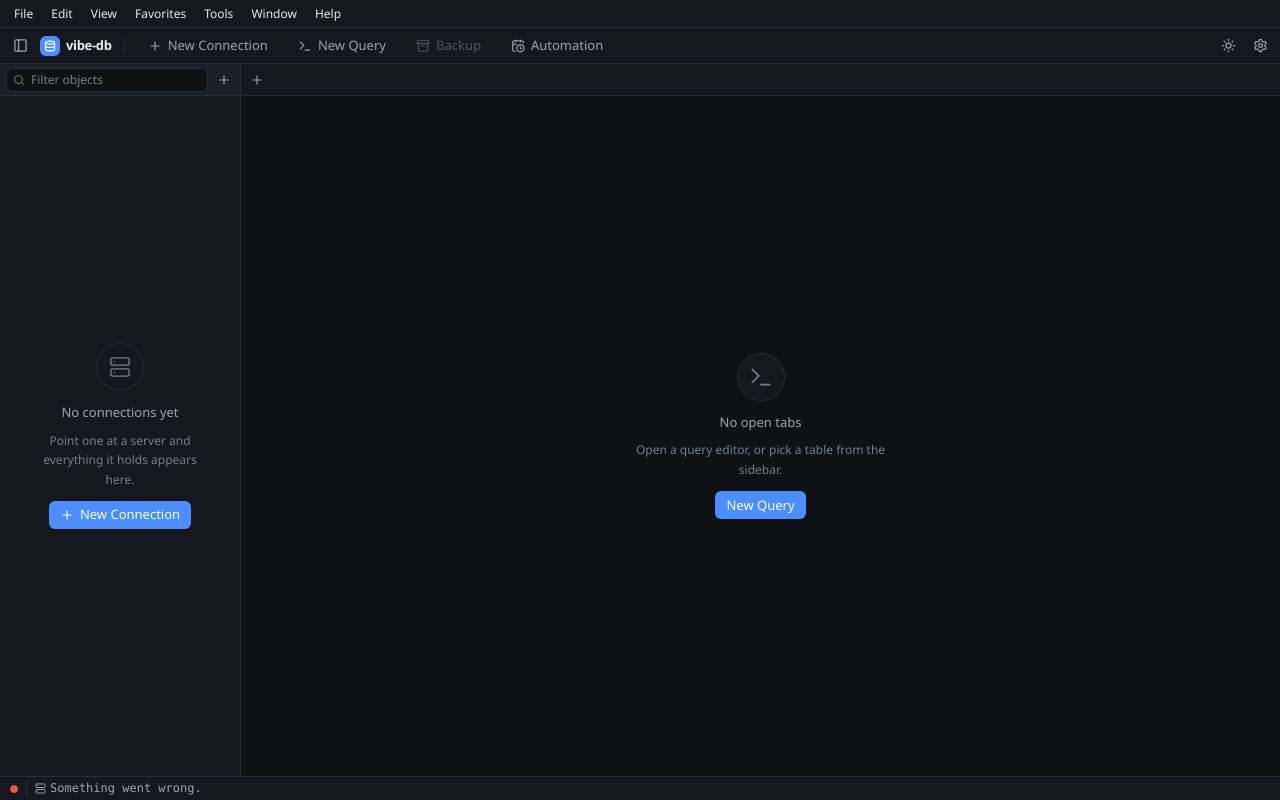
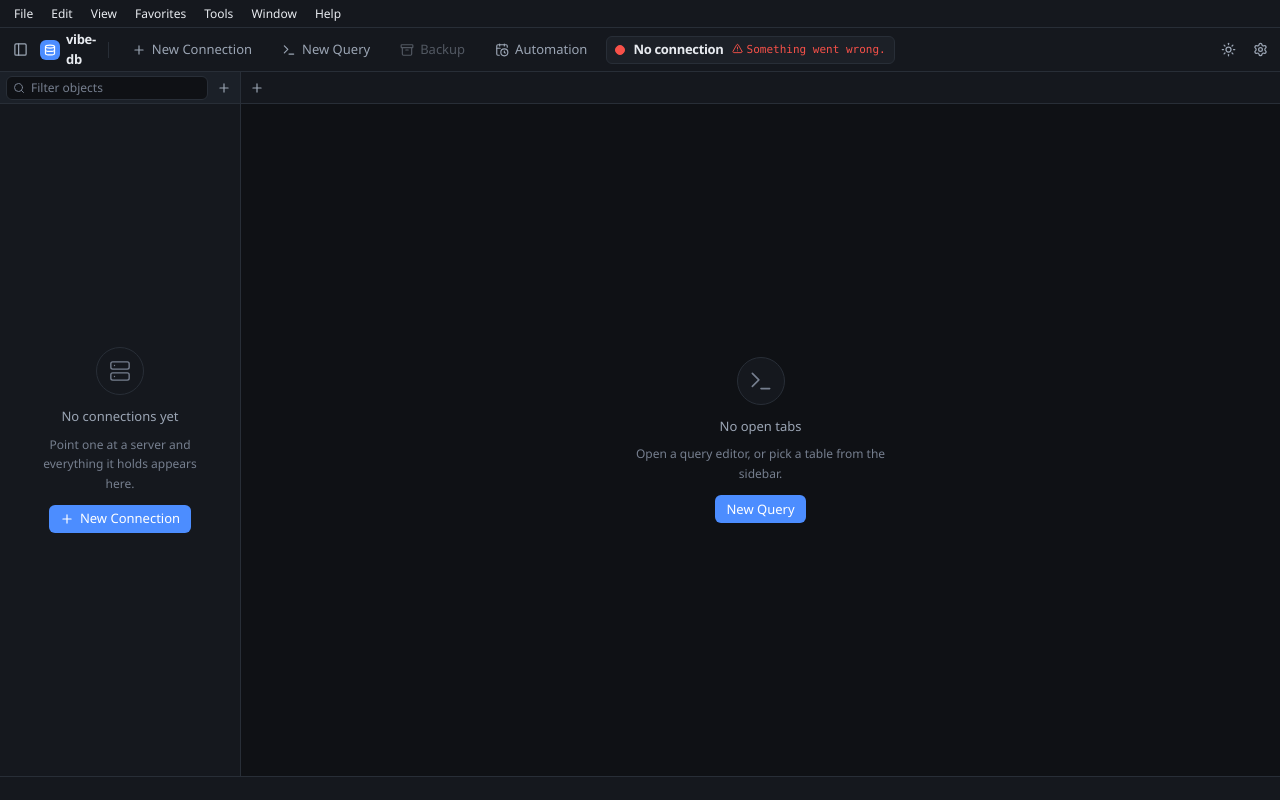
Before and after one commit to khanhsnd/vibe-db, a React (Vite) app in the folder frontend/: page / in a window 1280 px wide. Built offline with nearby package versions, Linux system fonts and the light colour scheme.

Commit message:
update ui

```diff
--- a/frontend/src/app/App.tsx
+++ b/frontend/src/app/App.tsx
@@ -43,7 +43,8 @@ import { useUIStore } from '@/stores/ui'
 import { CommandBar } from './layout/CommandBar'
 import { MenuBar } from './layout/MenuBar'
 import { Sidebar } from './layout/Sidebar'
-import { StatusBar, type StatusInfo } from './layout/StatusBar'
+import { StatusBar } from './layout/StatusBar'
+import type { StatusInfo } from './layout/status'
 import { WorkArea } from './layout/WorkArea'
 
 const SIDEBAR_DEFAULT_WIDTH = 240
@@ -499,6 +500,7 @@ export function App() {
         onNewConnection={openNewConnection}
         onNewQuery={newQuery}
         onBackup={newBackup}
+        status={status}
       />
 
       <Split
--- a/frontend/src/app/layout/CommandBar.tsx
+++ b/frontend/src/app/layout/CommandBar.tsx
@@ -19,6 +19,9 @@ import { useConnectionsStore } from '@/stores/connections'
 import { useTabsStore } from '@/stores/tabs'
 import { useUIStore } from '@/stores/ui'
 
+import { ConnectionBanner } from './ConnectionBanner'
+import type { StatusInfo } from './status'
+
 interface CommandBarProps {
   onNewConnection: () => void
   onNewQuery: () => void
@@ -29,9 +32,14 @@ interface CommandBarProps {
    * not this strip's.
    */
   onBackup: (() => void) | null
+  /**
+   * Which connection the tab in front is on, worked out by the shell for the same reason `onBackup`
+   * is: it is a fact about the window and not about this strip.
+   */
+  status: StatusInfo
 }
 
-export function CommandBar({ onNewConnection, onNewQuery, onBackup }: CommandBarProps) {
+export function CommandBar({ onNewConnection, onNewQuery, onBackup, status }: CommandBarProps) {
   const { theme, toggleTheme } = useTheme()
   const toggleSidebar = useUIStore((s) => s.toggleSidebar)
   // The one action here that is nobody's target: a job names the connection it dials, so this asks
@@ -43,8 +51,14 @@ export function CommandBar({ onNewConnection, onNewQuery, onBackup }: CommandBar
   const open = useConnectionsStore((s) => Object.keys(s.sessions).length)
   const saved = useConnectionsStore((s) => s.profiles.length)
 
+  // Three columns rather than one row of controls, so the banner sits in the middle of the window
+  // and stays there as the actions on either side of it come and go. The two `1fr` ends are what
+  // keep it off them: an element merely centred over the strip would ride over the buttons the
+  // moment the window narrowed. Only the banner carries `min-w-0`, so a narrow window shortens
+  // the host it names rather than the labels on the buttons.
   return (
-    <header className="flex h-9 shrink-0 items-center gap-2 border-b border-line bg-panel px-2">
+    <header className="grid h-11 shrink-0 grid-cols-[1fr_auto_1fr] items-center gap-2 border-b border-line bg-panel px-2">
+      <div className="flex items-center gap-2">
         <IconButton label="Toggle sidebar" icon={<PanelLeft size={15} />} onClick={toggleSidebar} />
 
         {/* The app's own mark, in the accent: the one thing on the bar that is not a control, and
@@ -78,16 +92,18 @@ export function CommandBar({ onNewConnection, onNewQuery, onBackup }: CommandBar
         <Button variant="subtle" icon={<CalendarClock size={14} />} onClick={openAutomation}>
           Automation
         </Button>
+      </div>
 
-      <div className="flex-1" />
+      <ConnectionBanner {...status} />
 
+      <div className="flex items-center justify-end gap-2">
         {/* How much the app is holding, where a reader looks before deciding whether to open more:
             how many of the saved connections are live. Nothing at all is saved on a first run, and
             the count would then say only that — so it is not drawn. */}
         {saved > 0 ? (
           <span
             title={`${open} of ${saved} connections open`}
-          className="mr-1 shrink-0 font-mono text-2xs text-muted tabular-nums"
+            className="shrink-0 font-mono text-2xs text-muted tabular-nums"
           >
             <span className={open > 0 ? 'text-success' : 'text-faint'}>{open}</span>
             <span className="text-faint">{` / ${saved}`}</span>
@@ -100,6 +116,7 @@ export function CommandBar({ onNewConnection, onNewQuery, onBackup }: CommandBar
           onClick={toggleTheme}
         />
         <IconButton label="Options" icon={<Settings size={15} />} onClick={() => setOptions(true)} />
+      </div>
 
       <SettingsDialog open={options} onOpenChange={setOptions} />
     </header>
--- /dev/null
+++ b/frontend/src/app/layout/ConnectionBanner.tsx
@@ -0,0 +1,74 @@
+import { Database, Lock, TriangleAlert } from 'lucide-react'
+
+import { EngineIcon } from '@/features/connections/EngineIcon'
+import { EnvironmentBadge } from '@/features/connections/EnvironmentDot'
+import { StatusDot } from '@/features/connections/StatusDot'
+import { cn } from '@/lib/cn'
+
+import type { StatusInfo } from './status'
+
+/**
+ * Which connection the reader is on, across the top of the window and in the middle of it, where
+ * the eye lands before it lands on anything else. It is the same fact the bar along the bottom used
+ * to carry alone, and it is drawn here instead because a reader who has not noticed it has not
+ * noticed which server the next statement goes to — see `docs/features/shell.md`.
+ *
+ * The pill is drawn whether or not anything is connected: a place that empties is a place a reader
+ * stops looking at, so an idle window says `No connection` in it and a window whose last attempt
+ * failed says why.
+ */
+export function ConnectionBanner({
+  status,
+  name,
+  target,
+  engine,
+  environment,
+  readOnly,
+  namespace,
+}: StatusInfo) {
+  const failed = status === 'error'
+
+  return (
+    <div
+      className="flex h-7 min-w-0 max-w-[30rem] items-center gap-2 rounded-md border border-line bg-elevated px-2"
+      title={target ?? undefined}
+    >
+      <StatusDot status={status} className="h-2.5 w-2.5" />
+      {engine ? <EngineIcon engine={engine} /> : null}
+
+      <span className="truncate text-sm font-semibold tracking-tight text-fg">
+        {name ?? 'No connection'}
+      </span>
+
+      {target ? (
+        <span
+          className={cn(
+            'selectable truncate font-mono text-2xs',
+            failed ? 'text-danger' : 'text-muted',
+          )}
+        >
+          {failed ? <TriangleAlert size={11} className="mr-1 inline align-[-1px]" /> : null}
+          {target}
+        </span>
+      ) : null}
+
+      {namespace ? (
+        <span className="flex min-w-0 items-center gap-1 border-l border-line pl-2 text-kind-database">
+          <Database size={12} className="shrink-0" />
+          <span className="selectable truncate font-mono text-xs font-medium">{namespace}</span>
+        </span>
+      ) : null}
+
+      {/* Beside the connection rather than in the bar below, because a reader who cannot see it
+          finds out by being refused — see `docs/features/read-only.md`. */}
+      {readOnly ? (
+        <span className="flex shrink-0 items-center gap-1 rounded border border-warn px-1.5 py-px text-2xs font-medium uppercase text-warn">
+          <Lock size={10} />
+          Read-only
+        </span>
+      ) : null}
+
+      <EnvironmentBadge environment={environment} />
+    </div>
+  )
+}
--- a/frontend/src/app/layout/StatusBar.tsx
+++ b/frontend/src/app/layout/StatusBar.tsx
@@ -1,59 +1,23 @@
 import type { ReactNode } from 'react'
-import { Cable, Clock, Database, Lock, Rows3, Server, TriangleAlert } from 'lucide-react'
+import { Cable, Clock, Rows3, Server, TriangleAlert } from 'lucide-react'
 
-import { EngineIcon } from '@/features/connections/EngineIcon'
-import { EnvironmentBadge } from '@/features/connections/EnvironmentDot'
-import { StatusDot } from '@/features/connections/StatusDot'
-import type { ConnectionStatus } from '@/features/connections/tree'
 import { cn } from '@/lib/cn'
 
-export interface StatusInfo {
-  status: ConnectionStatus
-  /** What the reader called this connection, which is what they know it by. */
-  name: string | null
-  target: string | null
-  /** The engine of the connection being reported on, drawn as its chip. */
-  engine: string | null
-  /** What that connection is for, drawn as its badge. Empty for one that names none. */
-  environment: string
-  serverVersion: string | null
-  /**
-   * Whether this connection refuses to send anything that writes. It is the session's own answer —
-   * see `domain.Access` — and it is reported here because a reader who cannot see it finds out by
-   * being refused, which is the wrong moment to learn it.
-   */
-  readOnly: boolean
-  /** Where the tab in front is pointed — `shop.public`. Empty where it names no namespace. */
-  namespace: string
-  /** How many connections are open at all, which is what says this bar reports on one of several. */
-  connections: number
-  rowCount: number | null
-  elapsedMs: number | null
-  /**
-   * The wording of the last failure nothing else was waiting to hear about: a refresh that could not
-   * read, a dump that could not be written. A failure a *dialog* asked for is answered in that
-   * dialog and never here — this is for the ones asked for from a menu, which has nowhere to say it.
-   */
-  error: string | null
-}
+import type { StatusInfo } from './status'
 
 const numbers = new Intl.NumberFormat('en-US')
 
 /**
- * What the tab in front is pointed at, read left to right in the order a reader asks it: is it
- * live, what kind of server, what is it *for*, which connection, which machine, which namespace,
- * which version. The right-hand end is what the app is holding rather than what this tab is —
- * how many connections are open — so the two are never told apart by position alone.
+ * What the connection in front has *cost*: which version of the server answered, how many rows the
+ * last read came to and how long it took — and at the right-hand end what the app is holding rather
+ * than what this tab is, how many connections are open.
+ *
+ * *Which* connection it is belongs to `ConnectionBanner` and is not repeated here: a fact drawn
+ * twice is a fact that will disagree with itself, and this strip is too small to be the only place
+ * a reader is told which server they are about to write to.
  */
 export function StatusBar({
-  status,
-  name,
-  target,
-  engine,
-  environment,
   serverVersion,
-  readOnly,
-  namespace,
   connections,
   rowCount,
   elapsedMs,
@@ -61,29 +25,11 @@ export function StatusBar({
 }: StatusInfo) {
   return (
     <footer className="flex h-6 shrink-0 items-center gap-2 border-t border-line bg-panel px-2.5 text-xs text-muted">
-      <StatusDot status={status} />
-      {engine ? <EngineIcon engine={engine} className="h-3.5 w-3.5" /> : null}
-      <EnvironmentBadge environment={environment} />
-
-      {name ? <span className="shrink-0 truncate font-medium text-fg">{name}</span> : null}
-
-      <Fact icon={<Server size={11} />}>{target ?? 'No connection'}</Fact>
-
-      {/* Beside the server rather than out at the right-hand end, because it is a fact about
-          *this* connection and not about what the app is holding. */}
-      {readOnly ? (
-        <Fact icon={<Lock size={11} />} tint="text-warning">
-          Read-only
+      {serverVersion ? (
+        <Fact icon={<Server size={11} />} plain>
+          {serverVersion}
         </Fact>
       ) : null}
-
-      {namespace ? (
-        <Fact icon={<Database size={11} />} tint="text-kind-database" bright>
-          {namespace}
-        </Fact>
-      ) : null}
-
-      {serverVersion ? <Fact>{serverVersion}</Fact> : null}
 
       <div className="min-w-2 flex-1" />
 
@@ -112,23 +58,22 @@ export function StatusBar({
 interface FactProps {
   /** The glyph in front, which is what the eye finds a fact by rather than by its position. */
   icon?: ReactNode
-  /** The glyph's own colour, where the fact has one — a database's, a live connection's. */
+  /** The glyph's own colour, where the fact has one — a live connection's. */
   tint?: string
-  /** Whether the value reads as bright as a heading. The namespace is; a version is not. */
-  bright?: boolean
+  /** Whether the fact stands first on the bar, and so has no rule dividing it from a last one. */
+  plain?: boolean
   children: ReactNode
 }
 
 /**
  * One fact of the bar: a glyph, its value, and the rule that divides it from the last. The value is
- * selectable — a host, a version, and, when nothing is connected, the wording of the failure that
- * is standing where the server should be.
+ * selectable — a host, a version, and the wording of the failure nothing else was waiting on.
  */
-function Fact({ icon, tint, bright = false, children }: FactProps) {
+function Fact({ icon, tint, plain = false, children }: FactProps) {
   return (
-    <span className="flex min-w-0 items-center gap-1 border-l border-line pl-2">
+    <span className={cn('flex min-w-0 items-center gap-1', !plain && 'border-l border-line pl-2')}>
       {icon ? <span className={cn('shrink-0', tint)}>{icon}</span> : null}
-      <span className={cn('selectable truncate font-mono', bright && 'text-fg')}>{children}</span>
+      <span className="selectable truncate font-mono">{children}</span>
     </span>
   )
 }
--- /dev/null
+++ b/frontend/src/app/layout/status.ts
@@ -0,0 +1,37 @@
+import type { ConnectionStatus } from '@/features/connections/tree'
+
+/**
+ * What the tab in front is pointed at, worked out once by the shell and drawn by two surfaces: the
+ * banner at the top of the window, which carries *which connection this is*, and the bar along the
+ * bottom, which carries what the last read of it cost. One shape, so the two can never disagree
+ * about the connection they are describing.
+ */
+export interface StatusInfo {
+  status: ConnectionStatus
+  /** What the reader called this connection, which is what they know it by. */
+  name: string | null
+  target: string | null
+  /** The engine of the connection being reported on, drawn as its chip. */
+  engine: string | null
+  /** What that connection is for, drawn as its badge. Empty for one that names none. */
+  environment: string
+  serverVersion: string | null
+  /**
+   * Whether this connection refuses to send anything that writes. It is the session's own answer —
+   * see `domain.Access` — and it is reported here because a reader who cannot see it finds out by
+   * being refused, which is the wrong moment to learn it.
+   */
+  readOnly: boolean
+  /** Where the tab in front is pointed — `shop.public`. Empty where it names no namespace. */
+  namespace: string
+  /** How many connections are open at all, which is what says this bar reports on one of several. */
+  connections: number
+  rowCount: number | null
+  elapsedMs: number | null
+  /**
+   * The wording of the last failure nothing else was waiting to hear about: a refresh that could not
+   * read, a dump that could not be written. A failure a *dialog* asked for is answered in that
+   * dialog and never here — this is for the ones asked for from a menu, which has nowhere to say it.
+   */
+  error: string | null
+}
```
Also changed, not shown: 6 other files (tests, documents, lock files or other folders). Lines whose indentation alone changed are shown as unchanged.
